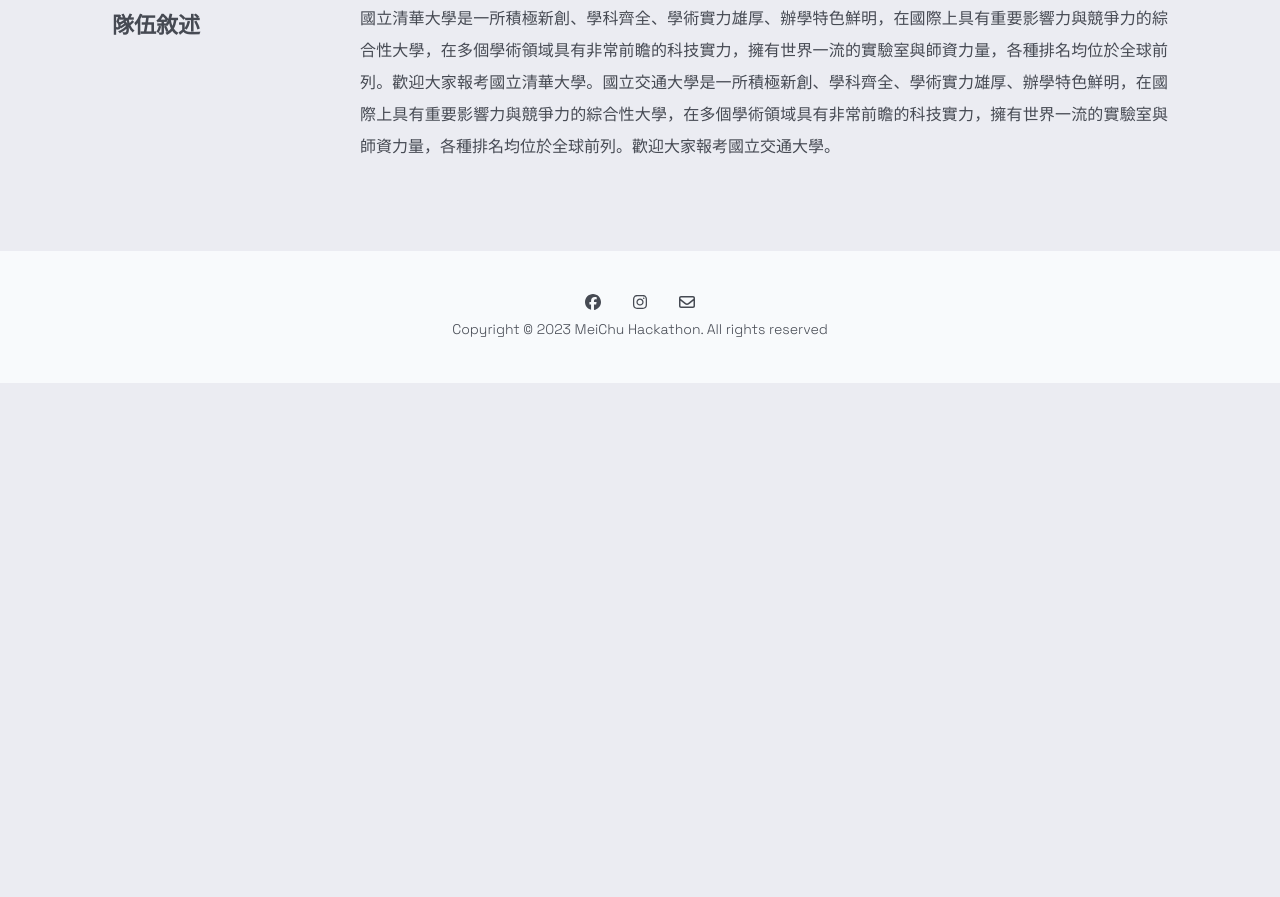
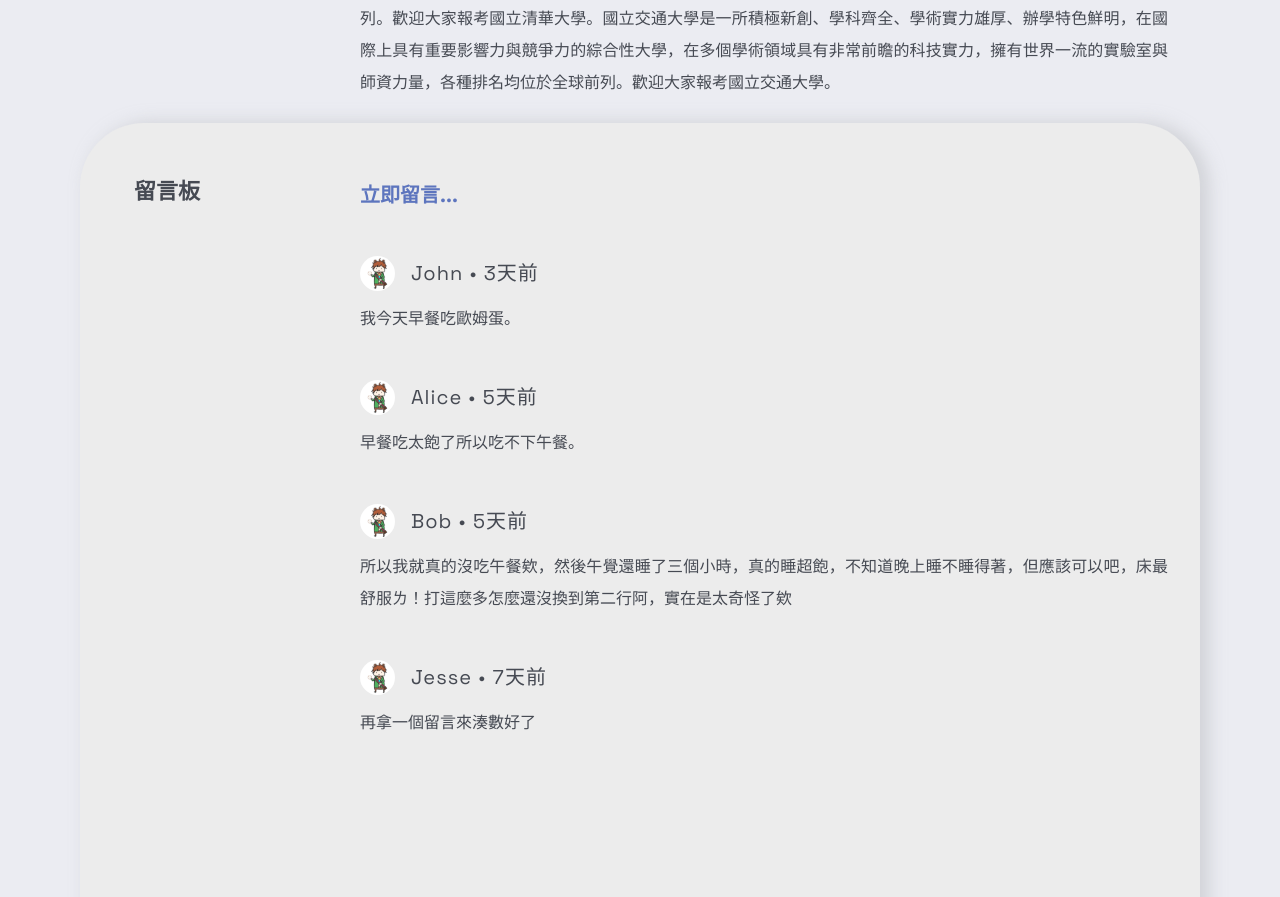
Before and after one commit to Official-Meichu-Hackathon/2023-mc-ten-year-web-v2, a Next.js app: page /test in a window 1280 px wide. Shown: the part 1900-2797 px from the top of the page. Before the commit the page ends 2283 px from the top, so only its background shows below. Built offline with nearby package versions, Linux system fonts and the light colour scheme.

Commit message:
comments finished

```diff
--- a/src/app/components/Team/Card.js
+++ b/src/app/components/Team/Card.js
@@ -26,7 +26,7 @@ export function CardV({ img, title, contents, moreInfo, link, group, award }) {
                     ))}
                 </div>
                 {(moreInfo !== "") && (
-                    <Link href={link} className="place-self-end text-accent">
+                    <Link href={link} className="place-self-end text-accent min-w-[20ch]">
                         {moreInfo}
                     </Link>
                 )}
--- a/src/app/components/Team/Comments.js
+++ b/src/app/components/Team/Comments.js
@@ -0,0 +1,51 @@
+import Image from "next/image";
+
+export function CommentItem({ name, date, content, head }) {
+    return (
+        <div>
+            <div className="flex space-x-4 items-center">
+                <div>
+                    <Image
+                        src={head}
+                        alt="head"
+                        width={35}
+                        height={35}
+                        className="rounded-full"
+                        priority
+                    />
+                </div>
+                <p className="text-primary text-comment">{name} • {date}</p>
+            </div>
+            <p className="text-discrip">{content}</p>
+      </div>
+    );
+}
+
+export function Board({ comments }) {
+    return(
+        <div className="pu-8 pl-8 pr-8">
+            <div className="banner-filter content-stretch bg-card-1 p-8 flex flex-col card-rounded min-h-screen">
+                <div className="select-none">　</div>
+                <div className="flex space-x-32">
+                    <div className="text-sec-title whitespace-nowrap mr-8">　留言板</div>
+                    <div className="ml-16 space-y-8">
+                        <div className="flex-grow text-board">立即留言...</div>
+                        <div className="space-y-8">
+                        {comments.map((comment) => (
+                            <CommentItem
+                                key={comment.id}
+                                name={comment.name}
+                                date={comment.date}
+                                content={comment.content}
+                                head={comment.head}
+                                />
+                            ))}
+                        </div>
+                    </div>
+                </div>
+                <div className="flex-grow bg-card-1"></div>
+            </div>
+        </div>
+
+    );
+}
--- a/src/app/globals.scss
+++ b/src/app/globals.scss
@@ -15,6 +15,7 @@
 $clr-text-primary: #464A53;
 $clr-text-secondary: #B0B1B5;
 $clr-text-tag: #1E1E1E;
+$clr-text-board: #5D75BE;
 $clr-bg-primary: #EBECF2;
 $clr-bg-secondary: #D9D9D9; // E3E3E3
 $clr-bg-tag-1: #637B9A;
@@ -279,6 +280,23 @@ p {
     color: $clr-text-primary;
 }
 
+.text-board {
+    font-style: normal;
+    font-weight: 700;
+    font-size: 20px;
+    line-height: 32px;
+    text-align: justify;
+    color: $clr-text-board;
+}
+
+.text-comment {
+    font-size: 20px;
+    font-weight: 500;
+    line-height: 60px;
+    letter-spacing: 0.05em;
+    text-align: justified;
+}
+
 
 @mixin bracket($fontSize: 175%, $fontWeight: normal) {
     display: flex;
--- a/src/app/test/layout.js
+++ b/src/app/test/layout.js
@@ -5,7 +5,7 @@ export const metadata = {
 
 export default function TestLayout({ children }) {
     return (
-        <div className="wrapper my-16">
+        <div className="wrapper mu-16">
             {children}
         </div>
     );
--- a/src/app/test/page.js
+++ b/src/app/test/page.js
@@ -6,6 +6,7 @@ import { useRef, useEffect, useState } from "react";
 import { CardH, CardV, viewMore } from "../components/Team/Card"
 import { Card_title } from "../components/Team/Card_title";
 import { Project_Intro } from "../components/Team/Project_Intro";
+import { Board } from "../components/Team/Comments";
 import refImg from "../../../public/img/Ref.png";
 
 export default function Home() {
@@ -36,7 +37,7 @@ function CardSec({ setInView }){
 
     const img = refImg;
     const title = "隊伍名稱的地方";
-    const contents = ["這邊是隊伍的敘述，讓隊伍看起來強到不行。"];
+    const contents = ["這邊是隊伍的敘述，不知道要打甚麼。"];
     const group = "2022 創客組";
     const award = " 冠軍 ";
 
@@ -47,6 +48,37 @@ function CardSec({ setInView }){
     const view = "3851";
     const msg = "12";
     const discrip = "國立清華大學是一所積極新創、學科齊全、學術實力雄厚、辦學特色鮮明，在國際上具有重要影響力與競爭力的綜合性大學，在多個學術領域具有非常前瞻的科技實力，擁有世界一流的實驗室與師資力量，各種排名均位於全球前列。歡迎大家報考國立清華大學。國立交通大學是一所積極新創、學科齊全、學術實力雄厚、辦學特色鮮明，在國際上具有重要影響力與競爭力的綜合性大學，在多個學術領域具有非常前瞻的科技實力，擁有世界一流的實驗室與師資力量，各種排名均位於全球前列。歡迎大家報考國立交通大學。";
+    const comments = [
+        {
+          id: 1,
+          name: "John",
+          date: "3天前",
+          head: img,
+          content: "我今天早餐吃歐姆蛋。",
+        },
+        {
+          id: 2,
+          name: "Alice",
+          date: "5天前",
+          head: img,
+          content: "早餐吃太飽了所以吃不下午餐。",
+        },
+        {
+            id: 3,
+            name: "Bob",
+            date: "5天前",
+            head: img,
+            content: "所以我就真的沒吃午餐欸，然後午覺還睡了三個小時，真的睡超飽，不知道晚上睡不睡得著，但應該可以吧，床最舒服ㄌ！打這麼多怎麼還沒換到第二行阿，實在是太奇怪了欸",
+          },
+          {
+            id: 4,
+            name: "Jesse",
+            date: "7天前",
+            head: img,
+            content: "再拿一個留言來湊數好了",
+          },
+      ];
+
 
     return (
         <section ref={ref}>
@@ -62,6 +94,9 @@ function CardSec({ setInView }){
                 <Card_title title={title} group={group} name={name} mail={mail} github={github} tags={tags} view={view} msg={msg}/>
                 <Project_Intro discrip={discrip}/>
             </div>
+            <div className="pu-4">
+                <Board comments={comments}/>
+            </div>
         </section>
     );
 }
```
